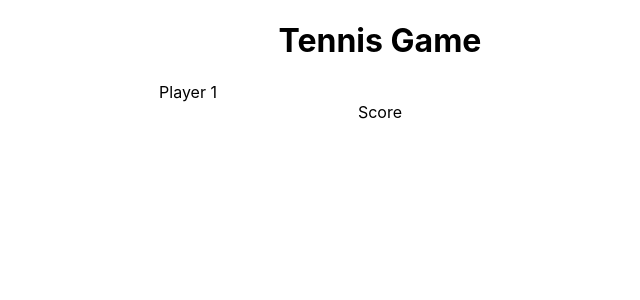
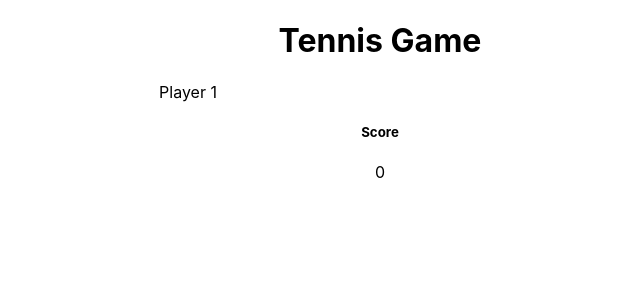
Before and after one commit to GajendraRaj/TennisV3, a React (Create React App) app: page / in a window 1280 px wide. Shown: the top 300 px of the page, without its empty margins (260-900 px from the left). Built offline with nearby package versions, Linux system fonts and the light colour scheme.

Commit message:
feat: Display default score as '0'

```diff
--- a/src/components/tennis-game/score/index.js
+++ b/src/components/tennis-game/score/index.js
@@ -2,7 +2,12 @@ import React from "react";
 import Constants from "../../../constant";
 
 const Score = () => {
-  return <div>{Constants.SCORE}</div>;
+  return (
+    <div>
+      <h5>{Constants.SCORE}</h5>
+      <label>0</label>
+    </div>
+  );
 };
 
 export default Score;
```
Also changed, not shown: 1 other file (tests, documents, lock files or other folders).
